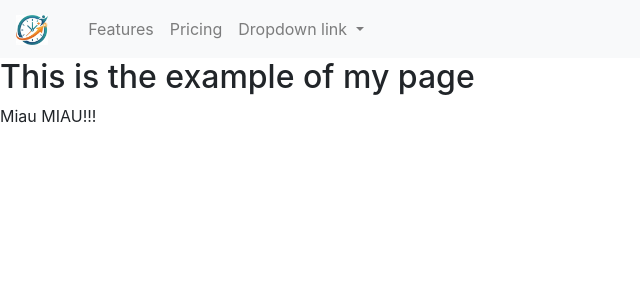
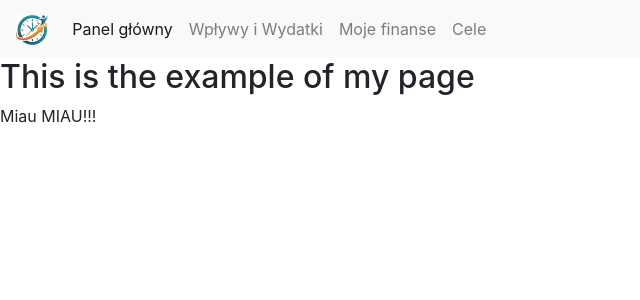
Before and after one commit to JedrzejSobkow/Y-TIME, a Django app: page /user-management/ in a window 1280 px wide. Shown: the top 300 px of the page, without its empty margins (0-640 px from the left). Run offline with Django 5.2, Linux system fonts and the light colour scheme.

Commit message:
missing changes from last commit

```diff
--- a/docker-compose.yml
+++ b/docker-compose.yml
@@ -1,8 +1,8 @@
 services:
-  y-money-app:
-    build: ./y-money
+  y_money-app:
+    build: ./y_money
     volumes:
-      - ./y-money:/app
+      - ./y_money:/app
     ports:
       - "8000:8000"
     env_file:
--- a/y_money/y_money/templates/partials/navbar.html
+++ b/y_money/y_money/templates/partials/navbar.html
@@ -3,7 +3,7 @@
 
 <nav class="navbar navbar-expand-lg navbar-light bg-light">
     <a class="navbar-brand" href="#">
-        <img src="{% static 'images/y-money_logo.png' %}" height="30" alt="">
+        <img src="{% static 'images/y_money_logo.png' %}" height="30" alt="">
     </a>
     <button class="navbar-toggler" type="button" data-toggle="collapse" data-target="#navbarNavDropdown" aria-controls="navbarNavDropdown" aria-expanded="false" aria-label="Toggle navigation">
       <span class="navbar-toggler-icon"></span>
@@ -11,24 +11,18 @@
     <div class="collapse navbar-collapse" id="navbarNavDropdown">
       <ul class="navbar-nav">
         <li class="nav-item active">
-          <a class="nav-link" href="#"><span class="sr-only">(current)</span></a>
+          <a class="nav-link" href="/">Panel główny<span class="sr-only">(current)</span></a>
         </li>
         <li class="nav-item">
-          <a class="nav-link" href="#">Features</a>
+          <a class="nav-link" href="/revenues-and-expenses">Wpływy i Wydatki</a>
         </li>
         <li class="nav-item">
-          <a class="nav-link" href="#">Pricing</a>
+          <a class="nav-link" href="/my-finances">Moje finanse</a>
         </li>
-        <li class="nav-item dropdown">
-          <a class="nav-link dropdown-toggle" href="#" id="navbarDropdownMenuLink" data-toggle="dropdown" aria-haspopup="true" aria-expanded="false">
-            Dropdown link
-          </a>
-          <div class="dropdown-menu" aria-labelledby="navbarDropdownMenuLink">
-            <a class="dropdown-item" href="#">Action</a>
-            <a class="dropdown-item" href="#">Another action</a>
-            <a class="dropdown-item" href="#">Something else here</a>
-          </div>
+        <li class="nav-item">
+          <a class="nav-link" href="/goals">Cele</a>
         </li>
+
       </ul>
     </div>
   </nav>
```
Also changed, not shown: README.md, y_money/static/images/y_money_logo.png (renamed from y_money/static/images/y-money_logo.png).
